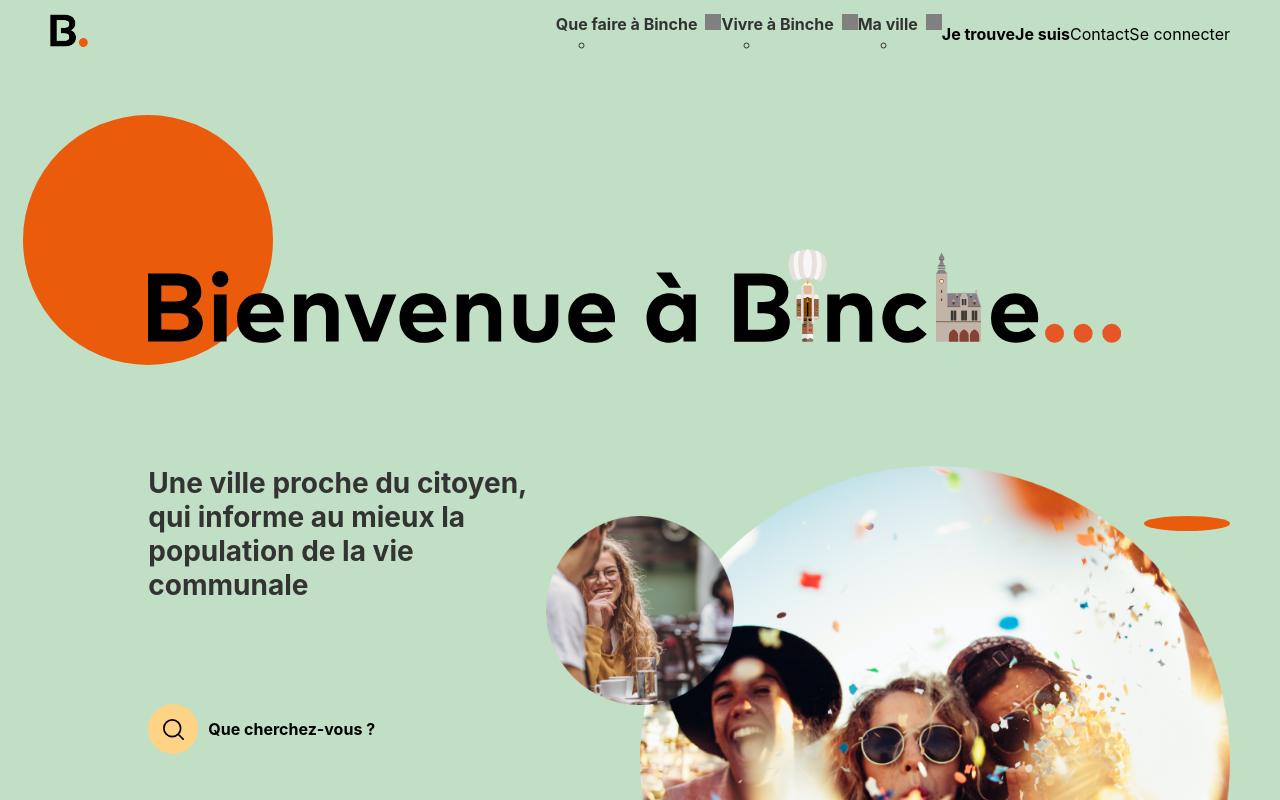
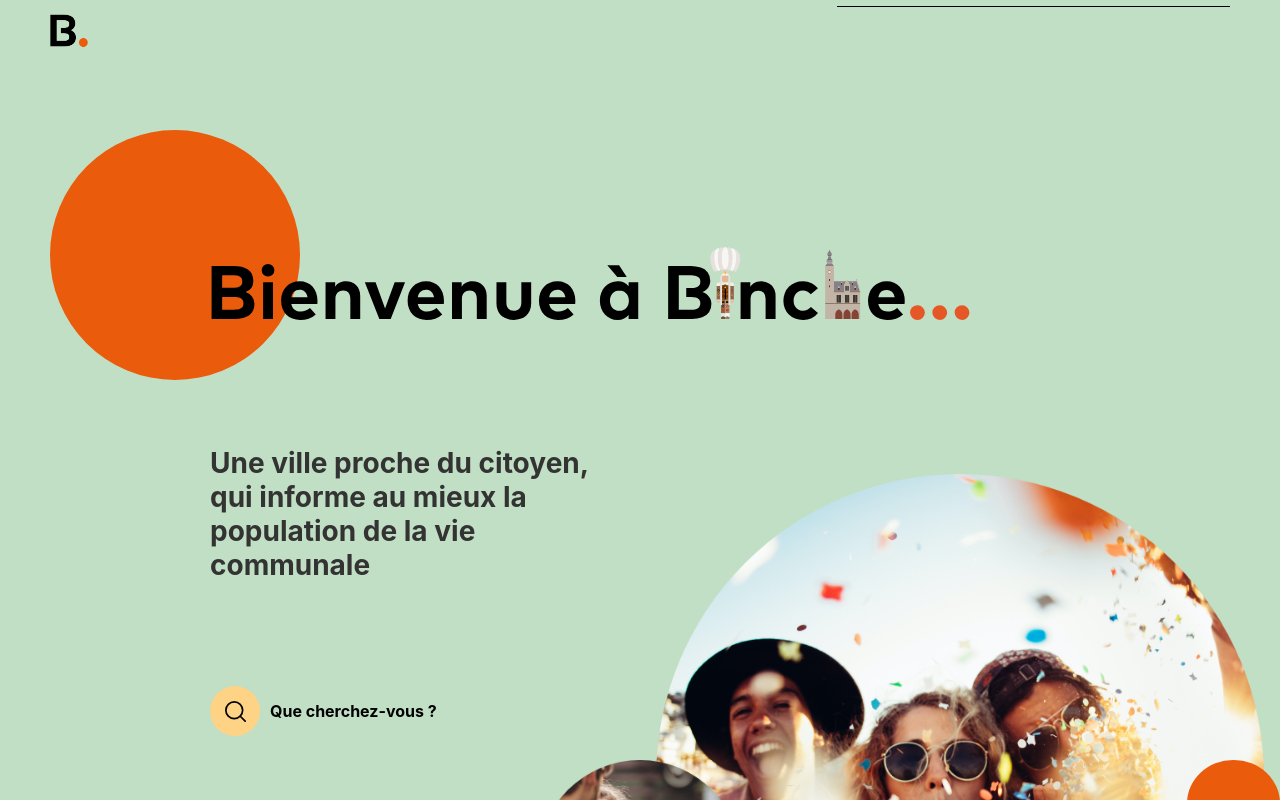
Before and after one commit to ProcessX/test_expansion, a Svelte app: page / in a window 1280 px wide. Shown: the top 800 px of the page. Built offline with nearby package versions, Linux system fonts and the light colour scheme.

Commit message:
Arranger le menu

```diff
--- a/public/index.html
+++ b/public/index.html
@@ -4,7 +4,7 @@
 	<meta charset='utf-8'>
 	<meta name='viewport' content='width=device-width,initial-scale=1'>
 
-	<title>Svelte app</title>
+	<title>Test Expansion</title>
 
 	<link rel='icon' type='image/png' href='/favicon.png'>
 	<link rel='stylesheet' href='/global.css'>
--- a/src/Header/Header.svelte
+++ b/src/Header/Header.svelte
@@ -28,18 +28,48 @@
     header{
         padding: 15rem 1rem 20rem 1rem;
         background-color: $green-cream;
+        position: relative;
+        box-sizing: content-box;
+
+        &:before{
+            content: "";
+            display: inline-block;
+            height: $titleCircleSize;
+            width: $titleCircleSize;
+            background-color: $orange;
+            border-radius: 100%;
+            position: absolute;
+            left: -100px;
+            top: 130px;
+            //left: -($titleCircleSize / 2);
+            //top: -($titleCircleSize / 2);;
+            //z-index: -5;
+        }
 
         @include for-size(tablet){
             //padding-left: calc((100% / 12) * 2);
+            padding-left: calc((100% / 12) + 1rem);
             padding-bottom: 10rem;
+
+            &:before{
+                left: 1rem;
+                top: 130px;
+            }
         }
 
         @include for-size(desktop){
-            padding-left: 50px;
+            //padding-left: 50px;
             padding-right: 50px;
+            padding-left: calc((100% / 8) + 50px);
+            /*
             display: grid;
             grid-template-columns: repeat(12, 1fr);
             grid-template-rows: auto auto 1fr;
+            */
+
+            &:before{
+                left: 50px;
+            }
         }
     }
 
@@ -55,6 +85,7 @@
             color: $orange;
         }
 
+/*
         &:before{
             content: "";
             display: inline-block;
@@ -67,11 +98,18 @@
             top: -($titleCircleSize / 2);;
             z-index: -5;
         }
+        */
 
         @include for-size(tablet){
             color: rgba($color: #000000, $alpha: 0.0);
+            /*
             grid-column: 2/12;
             grid-row: 1/2;
+            */
+
+            text-indent: 100%;
+            white-space: nowrap;
+            overflow: hidden;
 
             &--orange{
                 color: inherit;
@@ -92,7 +130,7 @@
         }
 
         @include for-size(desktop){
-            font-size: 92px;
+            font-size: 72px;
             justify-self: left;
         }
     }
@@ -102,16 +140,18 @@
         font-size: 28px;
         margin-top: 0;
         margin-bottom: 119px;
+        max-width: 420px;
 
         @include for-size(tablet){
 
         }
 
         @include for-size(desktop){
-            max-width: 420px;
+            /*
             grid-row: 2/3;
             grid-column: 2/6;
             align-self: start;
+            */
         }
     }
 
@@ -119,6 +159,7 @@
 
     }
 
+/*
     :global(header .btn--withIcon){
         @include for-size(desktop){
             grid-row: 3/4;
@@ -148,6 +189,7 @@
             }
         }
     }
+    */
 </style>
 
 <!-- markup (zero or more items) goes here -->
--- a/src/Header/HeaderDeco.svelte
+++ b/src/Header/HeaderDeco.svelte
@@ -46,9 +46,14 @@
             right: 0;
         }
 
+        @include for-size(tablet){
+            max-width: 440px;
+        }
+
         @include for-size(desktop){
             width: 50%;
             max-width: 700px;
+            top: 52%;
         }
     }
 
--- a/src/TopNav/DropdownMenu.svelte
+++ b/src/TopNav/DropdownMenu.svelte
@@ -1,6 +1,13 @@
 <script>
     // your script goes here
     export let title;
+    export let tabs;
+
+    let open = false;
+
+    function toggleOpen(){
+        open = !open;
+    }
 </script>
 
 <style type="text/scss">
@@ -38,15 +45,33 @@
             }
         }
     }
+
+    .tab__li{
+        background-color: red;
+        list-style: none;
+        padding: 0;
+        max-height: 0px;
+        overflow: hidden;
+
+        &--open{
+            max-height: none;
+        }
+    }
+
+    .tab__el{
+        padding: 1rem;
+    }
 </style>
 
 <!-- markup (zero or more items) goes here -->
 
 <div class="dropdownMenu">
-    <button class="btn btn--dropdown">{title}</button>
-    <ul class="tab__li">
-        <li class="tab__el">
-
-        </li>
+    <button class="btn btn--dropdown" on:click={toggleOpen}>{title}</button>
+    <ul class="tab__li {open ? 'tab__li--open' : ''}">
+        {#each tabs as tab}
+            <li class="tab__el">
+                <a class="tab" href="{tab.link}">{tab.title}</a>
+            </li>
+        {/each}
     </ul>
 </div>
--- a/src/TopNav/TopNav.svelte
+++ b/src/TopNav/TopNav.svelte
@@ -17,16 +17,22 @@
     /* your styles go here */
     $resolution-tablet: 768px;
     $resolution-desktop: 998px;
+    $resolution-desktop-large: 1280px;
+
 
     @mixin for-size($size){
         @if $size == tablet {
             @media (min-width: #{$resolution-tablet}) {@content;}
         } @else if $size == desktop {
             @media (min-width: #{$resolution-desktop}) {@content;}
-        } @else if $size == smallerThanTablet {
+        } @else if $size == desktop-large {
+            @media (min-width: #{$resolution-desktop-large}) {@content;}
+        }@else if $size == smallerThanTablet {
             @media (max-width: #{$resolution-tablet}) {@content;}
         } @else if $size == smallerThanDesktop {
             @media (max-width: #{$resolution-desktop}) {@content;}
+        }@else if $size == smallerThanDesktopLarge {
+            @media (max-width: #{$resolution-desktop-large}) {@content;}
         }
     }
 
@@ -50,7 +56,7 @@
             //box-shadow: 10px 5px 5px red;
         }
 
-        @include for-size(smallerThanTablet){
+        @include for-size(smallerThanDesktopLarge){
             &:before{
                 content: "";
                 height: 100vh;
@@ -71,8 +77,8 @@
 
                 .topNav__tab__li{
                     -webkit-box-shadow: -1px 3px 13px 7px rgba(0,0,0,0.19);
--moz-box-shadow: -1px 3px 13px 7px rgba(0,0,0,0.19);
-box-shadow: -1px 3px 13px 7px rgba(0,0,0,0.19);
+                    -moz-box-shadow: -1px 3px 13px 7px rgba(0,0,0,0.19);
+                    box-shadow: -1px 3px 13px 7px rgba(0,0,0,0.19);
                 }
             }
         }
@@ -94,7 +100,7 @@ box-shadow: -1px 3px 13px 7px rgba(0,0,0,0.19);
         z-index: 200;
         padding: 0.5rem 1rem;
 
-        @include for-size(smallerThanDesktop){
+        @include for-size(smallerThanDesktopLarge){
             width: 100%;
         }
 
@@ -121,7 +127,7 @@ box-shadow: -1px 3px 13px 7px rgba(0,0,0,0.19);
         }
 
         &--burger{
-            @include for-size(desktop){
+            @include for-size(desktop-large){
                 display: none;
             }
         }
--- a/src/TopNav/TopNavMenu.svelte
+++ b/src/TopNav/TopNavMenu.svelte
@@ -3,12 +3,28 @@
     import DropdownMenu from './DropdownMenu.svelte';
 
     export let menuOpen;
+
+    let dropdownTabPlaceholder = [
+        {
+            title: 'Tab01',
+            link: '#'
+        },
+        {
+            title: 'Tab02',
+            link: '#'
+        },
+        {
+            title: 'Tab03',
+            link: '#'
+        },
+    ];
 </script>
 
 <style type="text/scss">
     /* your styles go here */
     $resolution-tablet: 768px;
     $resolution-desktop: 998px;
+    $resolution-desktop-large: 1280px;
 
 
     @mixin for-size($size){
@@ -16,10 +32,14 @@
             @media (min-width: #{$resolution-tablet}) {@content;}
         } @else if $size == desktop {
             @media (min-width: #{$resolution-desktop}) {@content;}
-        } @else if $size == smallerThanTablet {
+        } @else if $size == desktop-large {
+            @media (min-width: #{$resolution-desktop-large}) {@content;}
+        }@else if $size == smallerThanTablet {
             @media (max-width: #{$resolution-tablet}) {@content;}
         } @else if $size == smallerThanDesktop {
             @media (max-width: #{$resolution-desktop}) {@content;}
+        }@else if $size == smallerThanDesktopLarge {
+            @media (max-width: #{$resolution-desktop-large}) {@content;}
         }
     }
 
@@ -37,10 +57,9 @@
         box-sizing: border-box;
         top: 100%;
 
-
-        @include for-size(smallerThanDesktop){
+        @include for-size(smallerThanDesktopLarge){
             transform: translateY(-100%);
-            padding: 5rem 1rem 5rem 1rem;;
+            padding: 2rem 1rem 2rem 1rem;;
 
             &--open{
                 transform: translateY(0);
@@ -50,45 +69,73 @@
         @include for-size(tablet){
         }
 
-        @include for-size(desktop){
-            position: relative;
-            display: flex;
-            flex-direction: row-reverse;
-            align-items: center;
+        @include for-size(desktop-large){
+            position: absolute;
+            height: 100%;
+            top: 0;
+            display: grid;
+            grid-template-columns: repeat(12,1fr);
+            pointer-events: none;
+            align-content: center;
             padding: 0 50px;
             box-sizing: border-box;
             z-index: 1000;
             background-color: transparent;
+
+            > * {
+                pointer-events: all;
+            }
         }
     }
 
+
     .menu__tab__li{
         list-style: none;
+        position: relative;
         padding: 0;
-        margin: 0 0 4rem 0;
+        margin: 0;
 
-        @include for-size(smallerThanDesktop){
+        @include for-size(smallerThanDesktopLarge){
+            padding: 2rem 0 2rem 0;
+
             &:after{
                 content: "";
                 display: block;
                 height: 1px;
                 width: 100%;
                 background-color: black;
+                position: absolute;
+                bottom: 0;
+                left: 0;
             }
         }
 
-        @include for-size(desktop){
+        @include for-size(desktop-large){
             display: flex;
             flex-direction: row-reverse;
-            margin: 0;
+            grid-row-start: 1;
+            align-self: center;
+            font-size: 14px;
+
+            &--account{
+                grid-column: -1/-3;
+            }
+
+            &--personal{
+                grid-column: -3/-5;
+            }
         }
     }
 
     .menu__tab__el{
         margin: 0 0 1rem 0;
 
-        @include for-size(desktop){
+        @include for-size(desktop-large){
+            margin: 0 0 0 2rem;
+
+            &:last-child{
                 margin: 0;
+            }
         }
     }
 
@@ -103,13 +150,21 @@
 
     .dropdownMenu__li{
         list-style: none;
-        padding: 0;
+        padding: 2rem 0 2rem 0;
         margin: 0;
 
+        @include for-size(desktop){
 
-        @include for-size(desktop){
+        }
+
+        @include for-size(desktop-large){
+            padding: 0;
+            align-self: center;
             display: flex;
             flex-direction: row-reverse;
+            justify-content: center;
+            grid-column: 5/9;
+            grid-row-start: 1;
         }
     }
 
@@ -120,15 +175,15 @@
             margin-bottom: 0;
         }
 
-        @include for-size(desktop){
-            margin: 0;
+        @include for-size(desktop-large){
+            margin: 0 0 0 2rem;
         }
     }
 </style>
 
 <!-- markup (zero or more items) goes here -->
 <div class="topNav__menu {menuOpen ? 'topNav__menu--open' : ''}">
-    <ul class="menu__tab__li">
+    <ul class="menu__tab__li menu__tab__li--account">
         <li class="menu__tab__el">
             <a href="#" class="menu__tab">Se connecter</a>
         </li>
@@ -137,7 +192,7 @@
         </li>
     </ul>
 
-    <ul class="menu__tab__li">
+    <ul class="menu__tab__li menu__tab__li--personal">
         <li class="menu__tab__el">
             <a href="#" class="menu__tab menu__tab--bold">Je suis</a>
         </li>
@@ -148,13 +203,13 @@
 
     <ul class="dropdownMenu__li">
         <li class="dropdownMenu__el">
-            <DropdownMenu title={'Ma ville'}/>
+            <DropdownMenu title={'Ma ville'} tabs={dropdownTabPlaceholder}/>
         </li>
         <li class="dropdownMenu__el">
-            <DropdownMenu title={'Vivre à Binche'}/>
+            <DropdownMenu title={'Vivre à Binche'} tabs={dropdownTabPlaceholder}/>
         </li>
         <li class="dropdownMenu__el">
-            <DropdownMenu title={'Que faire à Binche'}/>
+            <DropdownMenu title={'Que faire à Binche'} tabs={dropdownTabPlaceholder}/>
         </li>
     </ul>
 </div>
```
Lines whose indentation alone changed are shown as unchanged.
